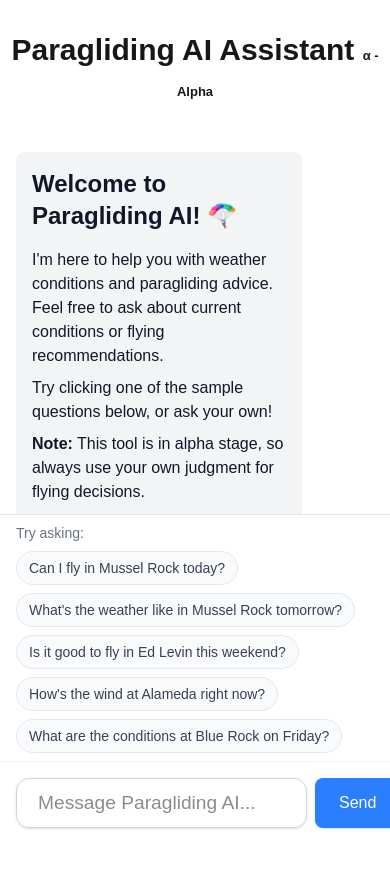
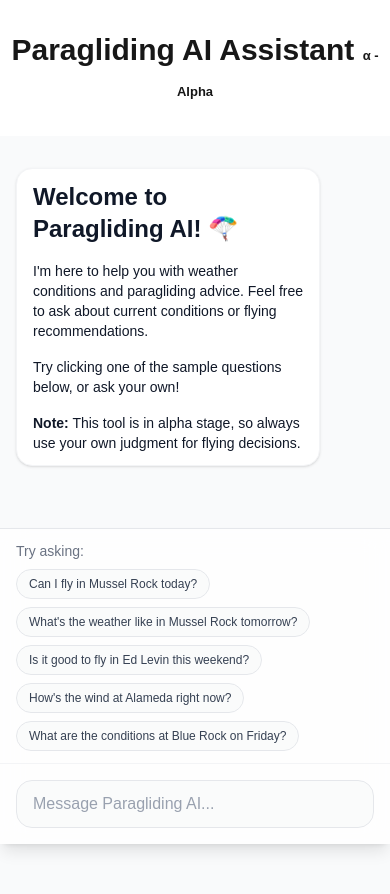
Before and after one commit to rupeshdabbir/paragliding-llm, a Next.js app: page / in a window 390 px wide. Shown: the top 894 px of the page. Built offline with nearby package versions, Linux system fonts and the light colour scheme.

Commit message:
modernized UI

```diff
--- a/src/app/components/Chat.tsx
+++ b/src/app/components/Chat.tsx
@@ -29,6 +29,39 @@ const sampleQueries = [
   "How's the wind at Alameda right now?",
   "What are the conditions at Blue Rock on Friday?"
 ];
+
+// Define markdown components with proper styling
+const markdownComponents: Components = {
+  // Style headings
+  h1: ({node, ...props}) => <h1 {...props} className="text-2xl font-bold mb-4" />,
+  h2: ({node, ...props}) => <h2 {...props} className="text-xl font-bold mb-3" />,
+  h3: ({node, ...props}) => <h3 {...props} className="text-lg font-bold mb-2" />,
+
+  // Style paragraphs
+  p: ({node, ...props}) => <p {...props} className="text-sm sm:text-base mb-4 last:mb-0" />,
+
+  // Style links
+  a: ({node, ...props}) => (
+    <a {...props} className="text-blue-600 hover:underline" target="_blank" rel="noopener noreferrer" />
+  ),
+
+  // Style lists
+  ul: ({node, ...props}) => <ul {...props} className="list-disc list-inside mb-4" />,
+  ol: ({node, ...props}) => <ol {...props} className="list-decimal list-inside mb-4" />,
+  li: ({node, ...props}) => <li {...props} className="mb-1" />,
+
+  // Style code blocks
+  code: ({node, inline, ...props}) => (
+    inline ?
+      <code {...props} className="bg-gray-100 rounded px-1 py-0.5 text-sm font-mono" /> :
+      <code {...props} className="block bg-gray-100 rounded p-2 text-sm font-mono overflow-x-auto" />
+  ),
+
+  // Style blockquotes
+  blockquote: ({node, ...props}) => (
+    <blockquote {...props} className="border-l-4 border-gray-200 pl-4 italic my-4" />
+  ),
+};
 
 export default function Chat() {
   const [messages, setMessages] = useState<Message[]>([
@@ -111,45 +144,12 @@ Try clicking one of the sample questions below, or ask your own!
     return messages.some(message => message.role === 'user');
   };
 
-  const markdownComponents: Components = {
-    code: ({ className, children }) => {
-      const match = /language-(\w+)/.exec(className || '');
-      return match ? (
-        <SyntaxHighlighter
-          style={atomDark as any}
-          language={match[1]}
-        >
-          {String(children).replace(/\n$/, '')}
-        </SyntaxHighlighter>
-      ) : (
-        <code className={className}>
-          {children}
-        </code>
-      );
-    },
-    p: ({ children }) => <p className="mb-2">{children}</p>,
-    h1: ({ children }) => <h1 className="text-2xl font-bold mb-4">{children}</h1>,
-    h2: ({ children }) => <h2 className="text-xl font-bold mb-3">{children}</h2>,
-    h3: ({ children }) => <h3 className="text-lg font-bold mb-2">{children}</h3>,
-    ul: ({ children }) => <ul className="list-disc ml-4 mb-2">{children}</ul>,
-    ol: ({ children }) => <ol className="list-decimal ml-4 mb-2">{children}</ol>,
-    li: ({ children }) => <li className="mb-1">{children}</li>,
-    a: ({ href, children }) => (
-      <a href={href} className="text-blue-600 hover:underline" target="_blank" rel="noopener noreferrer">
-        {children}
-      </a>
-    ),
-    blockquote: ({ children }) => (
-      <blockquote className="border-l-4 border-gray-300 pl-4 italic my-2">
-        {children}
-      </blockquote>
-    ),
-  };
-
   return (
-    <div className="flex flex-col h-screen max-w-3xl mx-auto p-4">
-      {/* Messages Section */}
-      <div className="flex-1 overflow-y-auto space-y-4 mb-20">
+    <div className="relative flex flex-col min-h-screen bg-gray-50">
+      {/* Main chat container */}
+      <div className="flex-1 w-full max-w-4xl mx-auto px-4 sm:px-6 lg:px-8 pb-32">
+        {/* Messages container with improved spacing */}
+        <div className="space-y-6 py-8">
           {messages.map((message, index) => (
             <div
               key={index}
@@ -158,14 +158,14 @@ Try clicking one of the sample questions below, or ask your own!
               }`}
             >
               <div
-              className={`max-w-[80%] rounded-lg p-4 ${
-                message.role === 'user'
+                className={`relative max-w-[85%] sm:max-w-[75%] rounded-2xl px-4 py-3 shadow-sm
+                  ${message.role === 'user'
                     ? 'bg-blue-500 text-white'
-                  : 'bg-gray-100 text-gray-900'
+                    : 'bg-white text-gray-900 border border-gray-100'
                   }`}
               >
                 {message.role === 'assistant' ? (
-                <>
+                  <div className="prose prose-sm sm:prose-base max-w-none">
                     <ReactMarkdown
                       remarkPlugins={[remarkGfm]}
                       components={markdownComponents}
@@ -173,7 +173,7 @@ Try clicking one of the sample questions below, or ask your own!
                       {message.content}
                     </ReactMarkdown>
                     {message.weatherData && (
-                    <div className="mt-4 border-t pt-4">
+                      <div className="mt-4 pt-4 border-t border-gray-200">
                         <WeatherGauges
                           windSpeed={message.weatherData.windSpeed}
                           windDirection={message.weatherData.windDirection}
@@ -181,41 +181,50 @@ Try clicking one of the sample questions below, or ask your own!
                         />
                       </div>
                     )}
-                </>
+                  </div>
                 ) : (
-                message.content
+                  <p className="text-sm sm:text-base">{message.content}</p>
                 )}
               </div>
             </div>
           ))}
           {isLoading && (
             <div className="flex justify-start">
-            <div className="bg-gray-100 rounded-lg p-4 animate-pulse">
-              Thinking... 🪂
+              <div className="bg-white rounded-2xl px-4 py-3 shadow-sm border border-gray-100">
+                <div className="flex items-center space-x-3">
+                  <div className="animate-pulse flex space-x-1">
+                    <div className="h-2 w-2 bg-gray-400 rounded-full"></div>
+                    <div className="h-2 w-2 bg-gray-400 rounded-full"></div>
+                    <div className="h-2 w-2 bg-gray-400 rounded-full"></div>
+                  </div>
+                  <span className="text-gray-600">Thinking...</span>
+                </div>
               </div>
             </div>
           )}
         </div>
+      </div>
 
-      {/* Fixed bottom section containing sample queries and input */}
-      <div className="fixed bottom-0 left-0 right-0 bg-white border-t border-gray-200">
-        <div className="max-w-3xl mx-auto">
+      {/* Fixed bottom section with glass effect */}
+      <div className="fixed bottom-0 left-0 right-0 bg-white/80 backdrop-blur-md border-t border-gray-200 shadow-lg">
+        <div className="max-w-4xl mx-auto w-full">
           {/* Sample Queries Section */}
           {!hasUserMessages() && (
-            <div className="px-4 py-2 border-b border-gray-100">
+            <div className="px-4 sm:px-6 py-3 border-b border-gray-100">
               <div className="flex items-center gap-2 mb-2">
-                <span className="text-sm text-gray-500">Try asking:</span>
+                <span className="text-sm text-gray-500 font-medium">Try asking:</span>
               </div>
               <div className="flex flex-wrap gap-2">
                 {sampleQueries.map((query, index) => (
                   <button
                     key={index}
                     onClick={() => handleSampleQuery(query)}
-                    className="px-3 py-1.5 bg-gray-50 hover:bg-gray-100
-                             text-gray-700 rounded-full text-sm border
-                             border-gray-200 transition-colors duration-200
-                             hover:border-gray-300 focus:outline-none
-                             focus:ring-2 focus:ring-blue-500 focus:ring-opacity-50"
+                    className="px-3 py-1.5 bg-gray-50/80 hover:bg-gray-100
+                             text-gray-700 rounded-full text-xs sm:text-sm border
+                             border-gray-200 transition-all duration-200
+                             hover:border-gray-300 hover:shadow-sm
+                             focus:outline-none focus:ring-2 focus:ring-blue-500
+                             focus:ring-opacity-50 active:scale-95"
                   >
                     {query}
                   </button>
@@ -224,31 +233,48 @@ Try clicking one of the sample questions below, or ask your own!
             </div>
           )}
 
-          {/* Input Form */}
-          <div className="p-4">
-            <form onSubmit={handleSubmit} className="flex gap-2">
+          {/* Input Form with responsive design */}
+          <div className="p-4 sm:p-6">
+            <form onSubmit={handleSubmit} className="flex gap-3">
+              <div className="relative flex-1">
                 <input
                   type="text"
                   value={input}
                   onChange={(e) => setInput(e.target.value)}
                   placeholder="Message Paragliding AI..."
-                className="flex-1 p-2 border border-gray-300 rounded-lg
+                  className="w-full h-12 sm:h-14 pl-4 pr-12 py-2
+                           text-base sm:text-lg bg-gray-50/80
+                           border border-gray-200 rounded-2xl
                            focus:outline-none focus:ring-2 focus:ring-blue-500
-                         shadow-sm"
+                           focus:border-transparent transition-all duration-200
+                           placeholder-gray-400"
                   disabled={isLoading}
-                style={{ height: '50px', borderRadius: '13px', padding: '21px', fontSize: 'larger' }}
                 />
+                {input.length > 0 && (
                   <button
                     type="submit"
                     disabled={isLoading}
-                className="px-6 py-2 bg-blue-500 text-white rounded-lg
+                    className="absolute right-2 top-1/2 -translate-y-1/2
+                             w-8 h-8 sm:w-10 sm:h-10 flex items-center justify-center
+                             bg-blue-500 text-white rounded-xl
                              hover:bg-blue-600 disabled:opacity-50
-                         disabled:cursor-not-allowed font-medium
-                         shadow-sm transition-colors duration-200"
-                style={{ height: '50px' }}
+                             disabled:cursor-not-allowed transition-all
+                             duration-200 shadow-sm hover:shadow
+                             active:scale-95"
                   >
-                Send
+                    <svg
+                      xmlns="http://www.w3.org/2000/svg"
+                      viewBox="0 0 24 24"
+                      fill="currentColor"
+                      className="w-5 h-5"
+                    >
+                      <path
+                        d="M3.478 2.404a.75.75 0 0 0-.926.941l2.432 7.905H13.5a.75.75 0 0 1 0 1.5H4.984l-2.432 7.905a.75.75 0 0 0 .926.94 60.519 60.519 0 0 0 18.445-8.986.75.75 0 0 0 0-1.218A60.517 60.517 0 0 0 3.478 2.404Z"
+                      />
+                    </svg>
                   </button>
+                )}
+              </div>
             </form>
           </div>
         </div>
```
Lines whose indentation alone changed are shown as unchanged.
